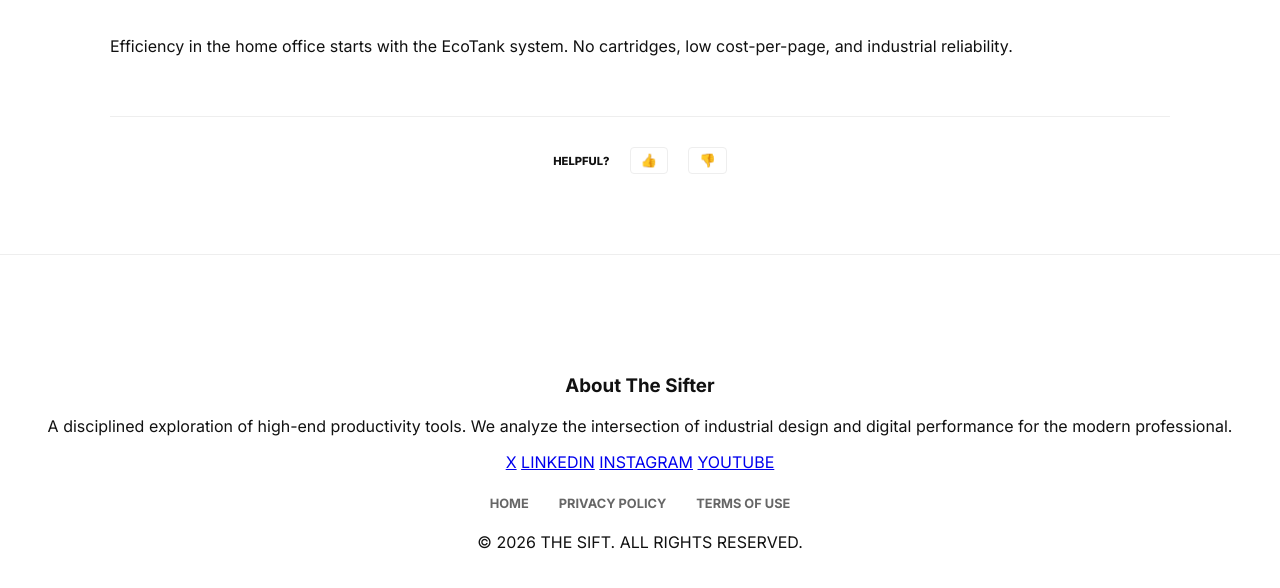
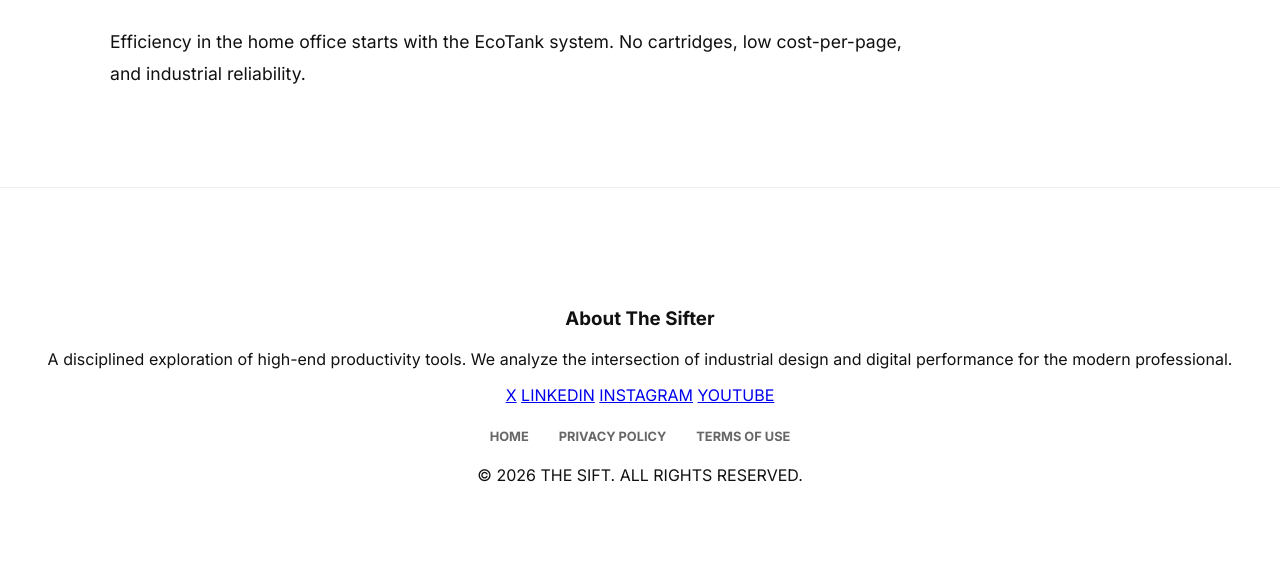
Before and after one commit to 174hz/thesift, a Jekyll site: the page built from _posts/2026-01-21-epson-ecotank-pro-et-5850.md, in a window 1280 px wide and 900 px high, scrolled down 664 px, cut to the strip 232-820 px from the top of the window. Built offline with Jekyll 4.4.1, drawn with Linux system fonts in a browser that asks for light colours.

Commit message:
Update post.html

```diff
--- a/_layouts/post.html
+++ b/_layouts/post.html
@@ -1,24 +1,28 @@
 ---
 layout: default
 ---
-<article class="post-article">
+{% assign amazon_id = "YOUR_AMAZON_ID_HERE" %} <article class="post-article">
     <a href="{{ site.baseurl }}/" style="color: var(--muted-text); text-decoration: none; font-weight: 700; font-size: 0.75rem; text-transform: uppercase;">&larr; Back to Sift</a>
 
     <h1 style="font-size: 2.8rem; margin: 20px 0; letter-spacing: -1.5px; font-weight: 800; color: var(--text-color);">{{ page.title }}</h1>
 
-    {% if page.youtube_id %}
-    <div class="video-container">
-        <iframe src="https://www.youtube.com/embed/{{ page.youtube_id }}" frameborder="0" allowfullscreen></iframe>
+    <div style="display: flex; gap: 30px; flex-wrap: wrap; align-items: flex-start;">
+        <div class="video-container" style="flex: 3; min-width: 320px; margin: 0;">
+            <iframe src="https://www.youtube.com/embed/{{ page.youtube_id }}" frameborder="0" allowfullscreen></iframe>
+        </div>
+
+        {% if page.amazon_url %}
+        <div style="flex: 1; min-width: 220px; padding: 25px; border: 1px solid var(--border-color); border-radius: 8px; text-align: center; background: var(--bg-color);">
+            <p style="font-size: 0.65rem; font-weight: 800; text-transform: uppercase; margin-bottom: 15px; opacity: 0.5;">Product Link</p>
+
+            <a href="{{ page.amazon_url }}?tag={{ amazon_id }}" target="_blank" style="background: #FF9900; color: #000; padding: 14px; text-decoration: none; border-radius: 4px; font-weight: 800; font-size: 0.9rem; display: block; width: 100%; box-sizing: border-box;">View on Amazon</a>
+
+            <p style="font-size: 0.6rem; margin-top: 12px; line-height: 1.4; opacity: 0.4;">*As an Amazon Associate, I earn from qualifying purchases.</p>
+        </div>
+        {% endif %}
     </div>
-    {% endif %}
 
-    <div class="post-content">
+    <div class="post-content" style="margin-top: 50px; line-height: 1.8; font-size: 1.1rem; max-width: 800px;">
         {{ content }}
     </div>
-
-    <div style="margin-top: 60px; padding-top: 30px; border-top: 1px solid var(--border-color); display: flex; gap: 20px; align-items: center; justify-content: center;">
-        <span style="font-weight: 800; font-size: 0.7rem; text-transform: uppercase;">Helpful?</span>
-        <button onclick="alert('Feedback recorded.')" style="background: none; border: 1px solid var(--border-color); color: var(--text-color); padding: 5px 10px; cursor: pointer; border-radius: 4px;">👍</button>
-        <button onclick="alert('Feedback recorded.')" style="background: none; border: 1px solid var(--border-color); color: var(--text-color); padding: 5px 10px; cursor: pointer; border-radius: 4px;">👎</button>
-    </div>
 </article>
```
